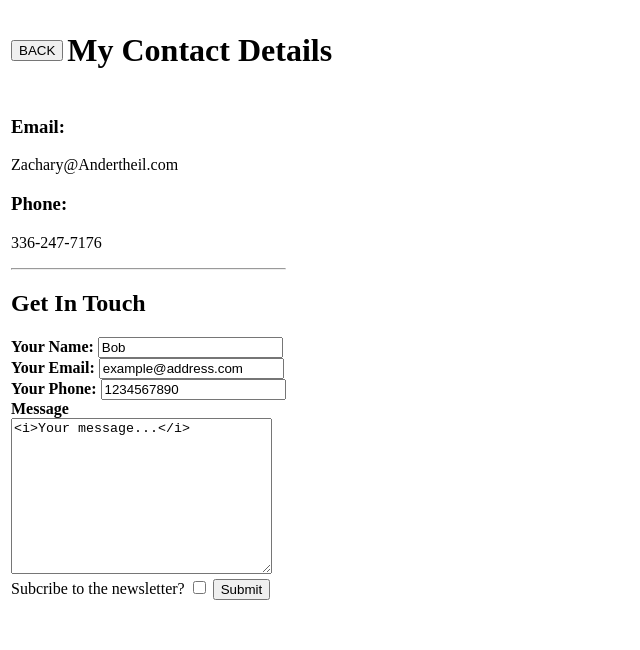
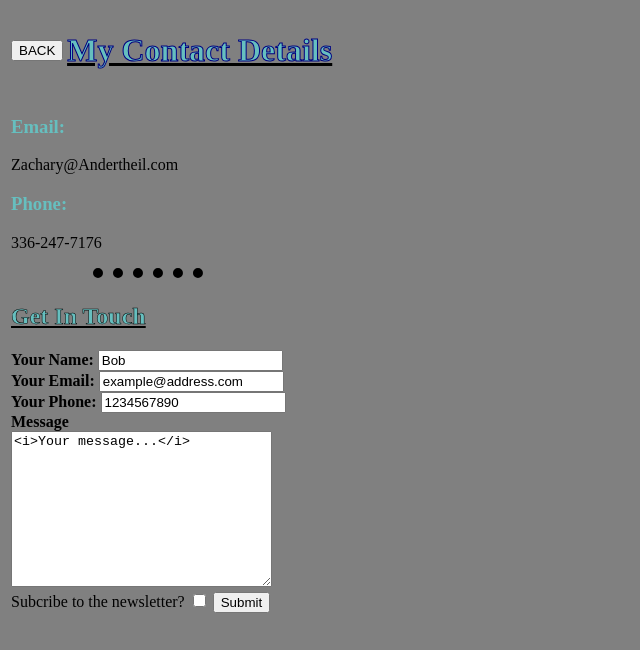
Before and after one commit to AndertheilIndustriesDevelopement/Zachary_Theile, a plain HTML site: page contact.html in a window 1280 px wide. Shown: the whole page, without its empty margins (0-640 px from the left). Drawn offline with Linux system fonts and the light colour scheme.

Commit message:
overite with css
Backing up with CSS files

```diff
--- a/contact.html
+++ b/contact.html
@@ -3,13 +3,14 @@
   <head>
     <meta charset="utf-8">
     <title>Contact Me</title>
+         <link rel="stylesheet" href="css/styles.css">
   </head>
   <body>
     <table>
       <tr>
         <td><a href="index.html"> <button type="button" name="Back">BACK</button> </a></td>
 
-        <td>  <h1>My Contact Details</h1></td>
+        <td>  <u><h1>My Contact Details</h1></td></u>
       </tr>
 
     </table>
@@ -21,9 +22,9 @@
       <h3><b>Phone:</b></h3><p>336-247-7176</p>
       <hr>
 
-      <h2>Get In Touch</h2>
+    <u>  <h2>Get In Touch</h2></u>
 
-      <form class="a" action="mailto:contact@andertheil.com" method="post" enctype="text/plain">
+      <form class="a" action="mailto:contact@andertheil.com,subconf.html" method="post" enctype="text/plain">
         <label > <b> Your Name:</b></label>
         <input type="text" name="senderName" value="Bob">
         <br>
--- /dev/null
+++ b/css/styles.css
@@ -0,0 +1,35 @@
+
+
+        body {
+          background-color: grey;
+        }
+        h1{
+          text-decoration: underline;
+          text-decoration-color: black;
+          color: #66BFBF;
+          -webkit-text-stroke-width: 1px;
+          -webkit-text-stroke-color: navy;
+        }
+h2{
+  color: #66BFBF;
+  -webkit-text-stroke-width: .5px;
+  -webkit-text-stroke-color: black;
+
+
+}
+h3{
+  color: #66BFBF;
+}
+        hr {
+          background-color: #0000;
+          border-style: none;
+          border-top-style: dotted;
+          border-color: black;
+          border-width: 10px;
+          height: 5px;
+          width: 40%;
+        }
+
+        img {
+          width: 150%;
+        }
```
Also changed, not shown: hobbies.html (+1 -0 lines), index.html (+8 -3 lines), resources.html (+1 -0 lines), subconf.html (+1 -0 lines).
